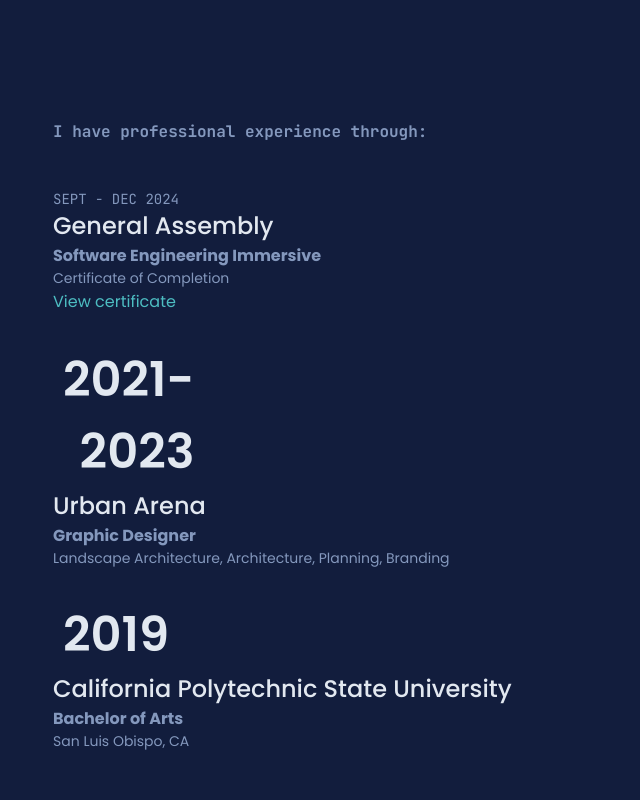
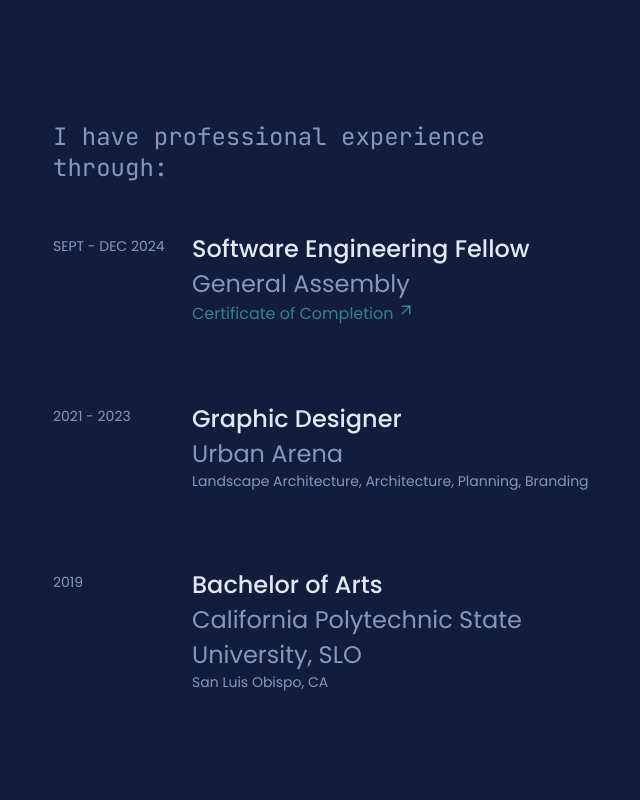
Before and after one commit to lanewells/dev_portfolio, a plain HTML site: page index.html in a window 1280 px wide. Shown: the part 2660-3460 px from the top of the page, without its empty margins (565-1205 px from the left). Drawn offline with nearby package versions, Linux system fonts and the light colour scheme.

Commit message:
Edited resume section to 2-column spreads

```diff
--- a/index.html
+++ b/index.html
@@ -256,7 +256,7 @@
             <div class="thumbnail">
               <img src="assets/images/hung-up.png" />
             </div>
-            <div class="flex-column column-justify-left">
+            <div class="flex-column">
               <h2><span class="coder-gxrl">03.</span> Hung-Up</h2>
               <p>
                 Personal wardrobe manager designed to beat decision fatigue. Add
@@ -279,7 +279,7 @@
             <div class="thumbnail">
               <img src="assets/images/mashed.png" />
             </div>
-            <div class="flex-column column-justify-left">
+            <div class="flex-column">
               <h2><span class="coder-gxrl">04.</span> Mashed</h2>
               <p>
                 Interactive browser-based take on the classic schoolyard game
@@ -305,43 +305,43 @@
         <h3 class="coder-gxrl title">
           I have professional experience through:
         </h3>
+
         <div class="flex-container">
           <div class="flex-row">
-            <div>
-              <p class="coder-gxrl">SEPT - DEC 2024</p>
+            <div class="flex-column column-justify-right">
+              <p>SEPT - DEC 2024</p>
             </div>
-            <div class="flex-column">
-              <h2>General Assembly</h2>
-              <h3>Software Engineering Immersive</h3>
-              <p>Certificate of Completion</p>
+            <div class="flex-column column-justify-left">
+              <h2>Software Engineering Fellow</h2>
+              <h3>General Assembly</h3>
               <div>
                 <a
                   target="_blank"
                   href="https://drive.google.com/file/d/18IUNZebtIgQpibNEgaAztrnhJ4Vb_bI5/view?usp=drive_link"
-                  >View certificate</a
-                >
+                  >Certificate of Completion<i data-feather="arrow-up-right"></i
+                ></a>
               </div>
             </div>
           </div>
 
           <div class="flex-row">
-            <div>
-              <h1 class="vertical-text">2021-<br />2023</h1>
+            <div class="flex-column column-justify-right">
+              <p>2021 - 2023</p>
             </div>
-            <div class="flex-column">
-              <h2>Urban Arena</h2>
-              <h3>Graphic Designer</h3>
+            <div class="flex-column column-justify-left">
+              <h2>Graphic Designer</h2>
+              <h3>Urban Arena</h3>
               <p>Landscape Architecture, Architecture, Planning, Branding</p>
             </div>
           </div>
 
           <div class="flex-row">
-            <div>
-              <h1 class="vertical-text">2019</h1>
+            <div class="flex-column column-justify-right">
+              <p>2019</p>
             </div>
-            <div class="flex-column">
-              <h2>California Polytechnic State University</h2>
-              <h3>Bachelor of Arts</h3>
+            <div class="flex-column column-justify-left">
+              <h2>Bachelor of Arts</h2>
+              <h3>California Polytechnic State University, SLO</h3>
               <p>San Luis Obispo, CA</p>
             </div>
           </div>
--- a/style.css
+++ b/style.css
@@ -96,6 +96,11 @@
   margin-bottom: 4rem;
 }
 
+#resume h3 {
+  font-size: 24px;
+  font-weight: normal;
+}
+
 .coder-gxrl {
   font-family: var(--secondary-font);
 }
@@ -176,16 +181,13 @@
   display: flex;
   gap: 30px;
   flex-direction: row;
+  flex-wrap: wrap;
+  width: 100%;
 }
 
-#projects .flex-container {
+#projects .flex-container,
+#resume .flex-container {
   gap: 75px;
-}
-
-.flex-row {
-  display: flex;
-  flex-direction: row;
-  flex-wrap: wrap;
 }
 
 .card {
@@ -221,18 +223,29 @@
   min-width: 200px;
 }
 
-.flex-container {
-  flex-wrap: wrap;
-  width: 100%;
-}
-
 .flex-row {
+  display: flex;
+  flex-direction: row;
   flex-wrap: wrap;
   width: 100%;
 }
 
 .flex-column {
+  display: flex;
+  flex-direction: column;
   width: 100%;
+}
+
+.column-justify-right {
+  flex: 1;
+}
+
+#resume .column-justify-right p {
+  padding-top: 5px;
+}
+
+.column-justify-left {
+  flex: 3;
 }
 
 .column-small,
@@ -384,11 +397,13 @@
   stroke: var(--white-blue);
 }
 
-#projects a {
+#projects a,
+#resume a {
   color: var(--accent-translucent);
 }
 
-#projects a:hover {
+#projects a:hover,
+#resume a:hover {
   color: var(--accent-opaque);
 }
 
```
